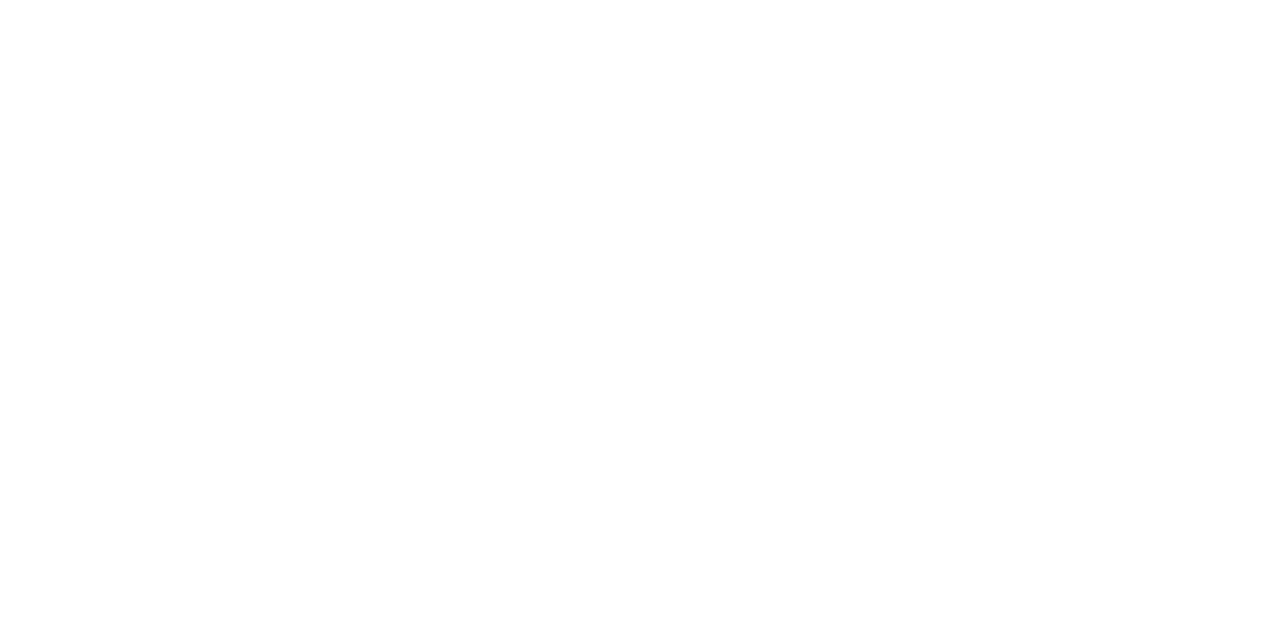
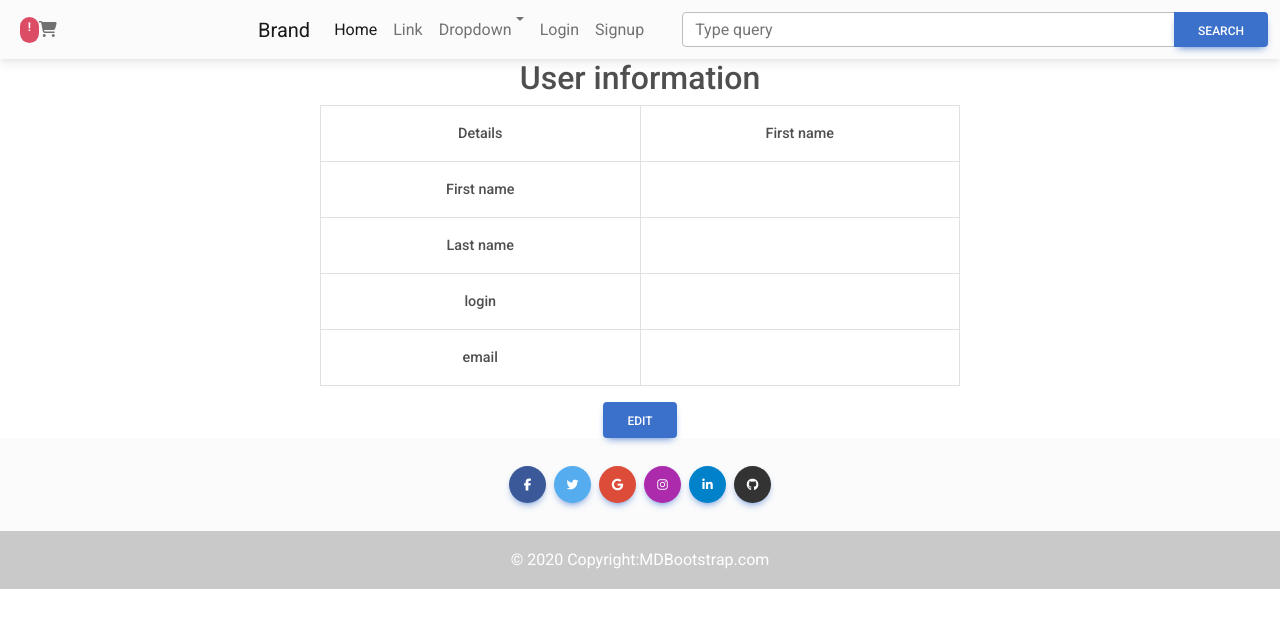
Before and after one commit to Strzelecki91/demo_shop, a React (Create React App) app: page /userInformation in a window 1280 px wide. Before the commit this address had no page. Shown: the top 628 px of the page. Built offline with nearby package versions, Linux system fonts and the light colour scheme; data requests are answered from the project's data file.

Commit message:
add UserPage

```diff
--- a/src/App.tsx
+++ b/src/App.tsx
@@ -11,6 +11,7 @@
 import { LoginPage } from "./pages/LoginPage";
 import { SignUp } from "./pages/SignUp";
 import { UserProvider } from "./components/context/UserContext";
+import { UserPage } from "./pages/UserPage";
 
 function App() {
   const isAuthenticated = !!localStorage.getItem("accessToken");
@@ -23,6 +24,7 @@
             <Route path="/" element={<Home />} />
             <Route path="/login" element={<LoginPage />} />
             <Route path="/register" element={<SignUp />} />
+            <Route path="/userInformation" element={<UserPage />} />
           </Routes>
         </div>
       </ProductProvider>
--- a/src/components/NavList/index.tsx
+++ b/src/components/NavList/index.tsx
@@ -102,7 +102,7 @@
           <div>
             {token ? (
               <div>
-                <a href={"/"}>
+                <a href={"/userInformation"}>
                   <MDBIcon fab icon="bity" /> {""}
                   {user.login}{" "}
                 </a>
--- a/src/pages/UserPage/index.tsx
+++ b/src/pages/UserPage/index.tsx
@@ -1,7 +1,81 @@
+import { Footer } from "../../components/Footer";
+import { NavList } from "../../components/NavList";
+import { MDBTable, MDBTableHead, MDBTableBody, MDBBtn } from "mdb-react-ui-kit";
+import { UserContext } from "../../components/context/UserContext";
+import { useContext } from "react";
+
+import "./userPage.scss";
 export const UserPage = () => {
+  const { user, token } = useContext(UserContext);
   return (
     <div>
+      <NavList />
       <h2>User information</h2>
+      <div className="userDetailsBox">
+        <div className="userDetails">
+          {token ? (
+            <MDBTable bordered>
+              <MDBTableHead>
+                <tr>
+                  <th scope="col">Details</th>
+                  <th scope="col">First name</th>
+                </tr>
+              </MDBTableHead>
+              <MDBTableBody>
+                <tr>
+                  <th scope="row">id</th>
+                  <td>{user.id}</td>
+                </tr>
+                <tr>
+                  <th scope="row">First name</th>
+                  <td>{user.firstName}</td>
+                </tr>
+                <tr>
+                  <th scope="row">Last name</th>
+                  <td>{user.lastName}</td>
+                </tr>
+                <tr>
+                  <th scope="row">login</th>
+                  <td>{user.login}</td>
+                </tr>
+                <tr>
+                  <th scope="row">email</th>
+                  <td>{user.email}</td>
+                </tr>
+              </MDBTableBody>
+            </MDBTable>
+          ) : (
+            <MDBTable bordered>
+              <MDBTableHead>
+                <tr>
+                  <th scope="col">Details</th>
+                  <th scope="col">First name</th>
+                </tr>
+              </MDBTableHead>
+              <MDBTableBody>
+                <tr>
+                  <th scope="row">First name</th>
+                  <td></td>
+                </tr>
+                <tr>
+                  <th scope="row">Last name</th>
+                  <td></td>
+                </tr>
+                <tr>
+                  <th scope="row">login</th>
+                  <td></td>
+                </tr>
+                <tr>
+                  <th scope="row">email</th>
+                  <td></td>
+                </tr>
+              </MDBTableBody>
+            </MDBTable>
+          )}
+          <MDBBtn color="primary">Edit</MDBBtn>
+        </div>
+      </div>
+      <Footer />
     </div>
   );
 };
--- /dev/null
+++ b/src/pages/UserPage/userPage.scss
@@ -0,0 +1,9 @@
+.userDetailsBox {
+  width: 100%;
+  display: flex;
+  justify-content: center;
+
+  .userDetails {
+    width: 50%;
+  }
+}
```
